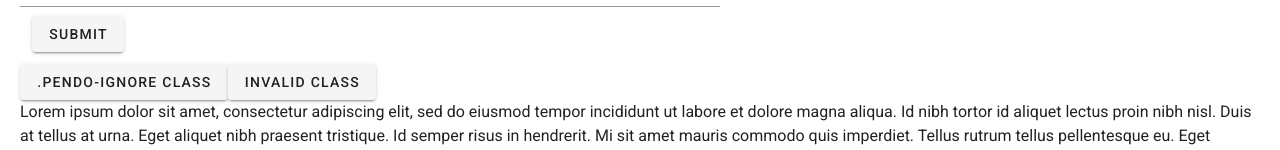
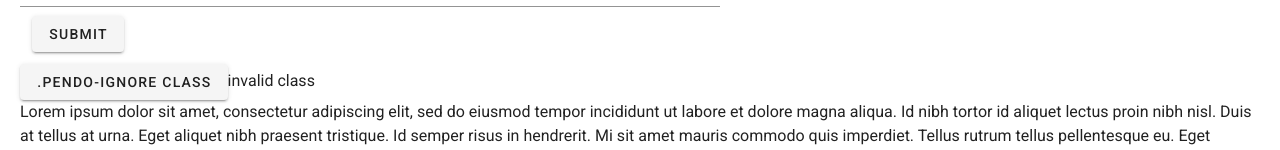
Before and after one commit to jingjing-jacobson/engage-test-site, a Vue app: page / in a window 1280 px wide. Shown: the part 346-496 px from the top of the page. Built offline with nearby package versions, Linux system fonts and the light colour scheme.

Commit message:
take two of invalid class

```diff
--- a/src/views/HomeView.vue
+++ b/src/views/HomeView.vue
@@ -20,9 +20,9 @@
         <v-btn class="pendo-ignore">
             .pendo-ignore class
         </v-btn>
-        <v-btn class="#_n1oz$b">
+        <button class="#_n1oz$b">
             invalid class
-        </v-btn>
+        </button>
         <p>
             Lorem ipsum dolor sit amet, consectetur adipiscing elit, sed do eiusmod tempor incididunt ut labore et
             dolore magna aliqua. Id nibh tortor id aliquet lectus proin nibh nisl. Duis at tellus at urna. Eget aliquet
```
